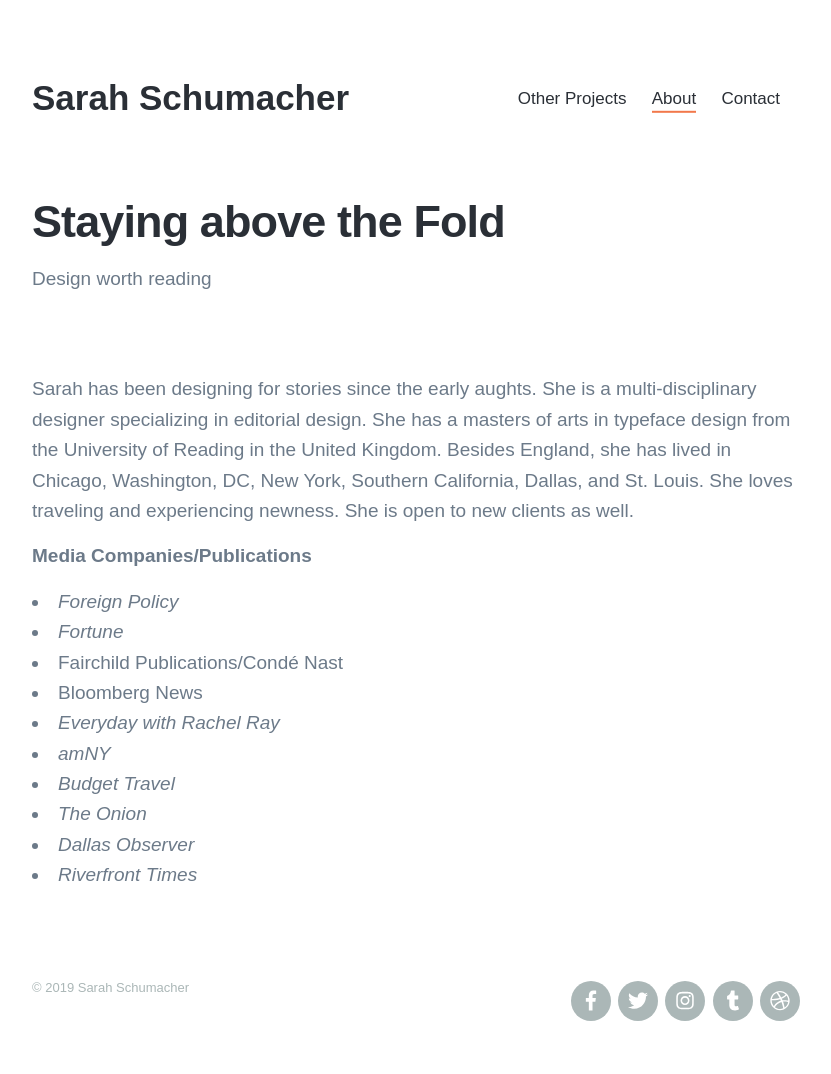
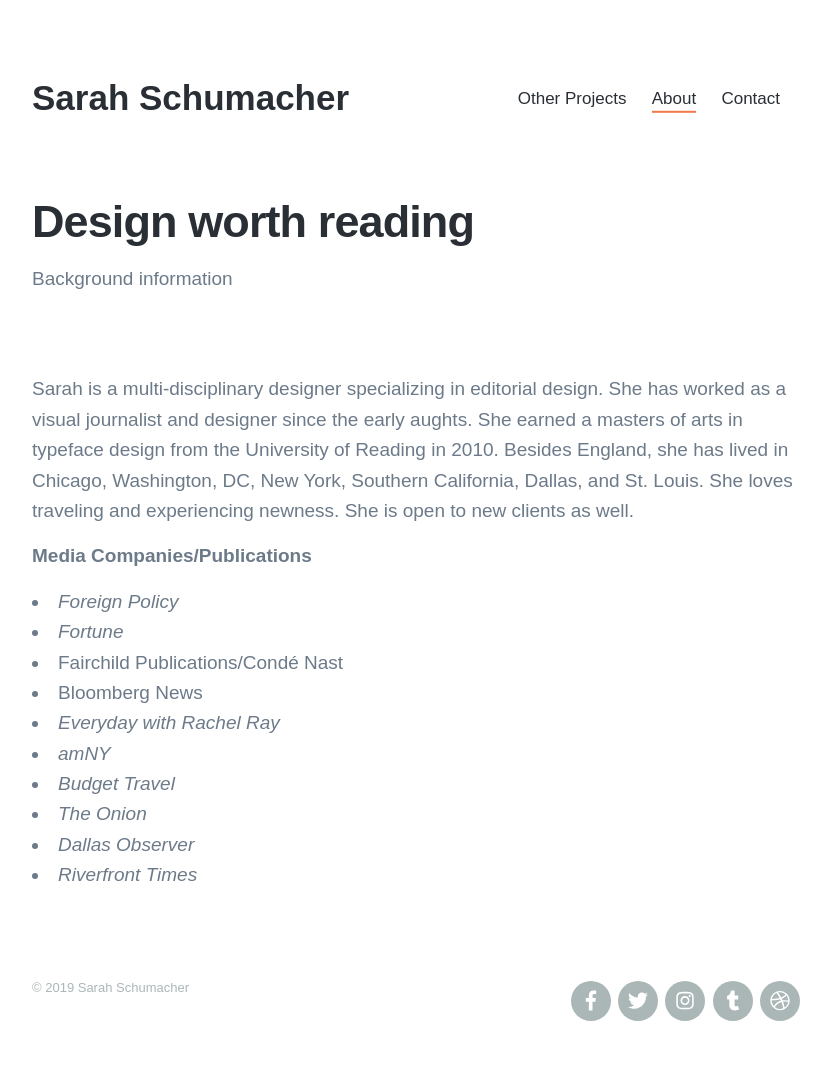
Before and after one commit to snsnsns/snsnsns.github.io, a Jekyll site: the page built from _pages/about.md, in a window 1280 px wide. Shown: the whole page, without its empty margins (224-1055 px from the left). Built offline with Jekyll 4.4.1, drawn with Linux system fonts in a browser that asks for light colours; nearby versions of some CDN libraries; some web fonts are replaced.

Commit message:
Update about.md

```diff
--- a/_pages/about.md
+++ b/_pages/about.md
@@ -1,9 +1,9 @@
 ---
-title: Staying above the Fold
-subtitle: Design worth reading
+title: Design worth reading
+subtitle: Background information
 description: Art Direction & Design
 ---
-Sarah has been designing for stories since the early aughts. She is a multi-disciplinary designer specializing in editorial design. She has a masters of arts in typeface design from the University of Reading in the United Kingdom. Besides England, she has lived in Chicago, Washington, DC, New York, Southern California, Dallas, and St. Louis. She loves traveling and experiencing newness. She is open to new clients as well.
+Sarah is a multi-disciplinary designer specializing in editorial design. She has worked as a visual journalist and designer since the early aughts. She earned a masters of arts in typeface design from the University of Reading in 2010. Besides England, she has lived in Chicago, Washington, DC, New York, Southern California, Dallas, and St. Louis. She loves traveling and experiencing newness. She is open to new clients as well.
 
 __Media Companies/Publications__
 + *Foreign Policy*
```
